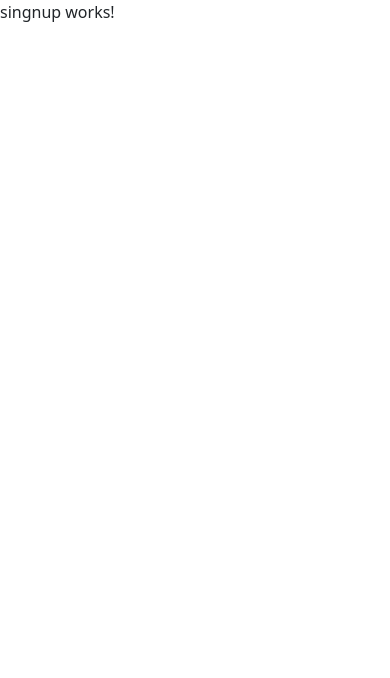
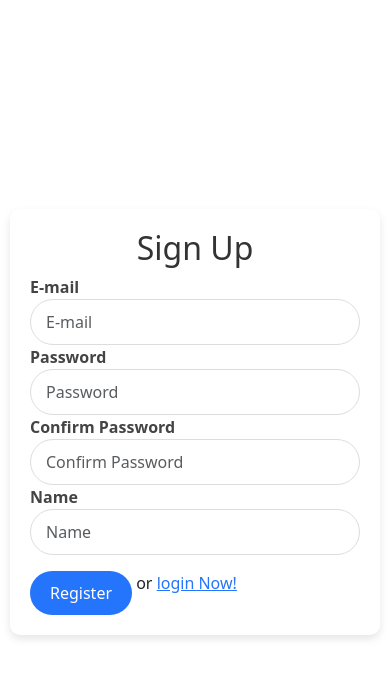
Before and after one commit to Naduladisanayaka494/Boarding-Money-Handling-Frontend, an Angular app: page /register in a window 390 px wide. Shown: the top 678 px of the page. Built offline with nearby package versions, Linux system fonts and the light colour scheme.

Commit message:
auth api created

```diff
--- a/src/app/auth/components/singnup/singnup.component.html
+++ b/src/app/auth/components/singnup/singnup.component.html
@@ -1 +1,41 @@
-<p>singnup works!</p>
+<div class="bg">
+  <div class="parent">
+    <div class="child">
+      <div class="imgDiv text-center">
+        <h1>Sign Up</h1>
+      </div>
+      <form id="signupForm" novalidate>
+        <div class="form-group">
+          <label for="email">E-mail</label>
+          <input type="email" class="form-control" id="email" placeholder="E-mail" required>
+          <div class="invalid-feedback">
+            The input is not a valid E-mail.
+          </div>
+        </div>
+        <div class="form-group">
+          <label for="password">Password</label>
+          <input type="password" class="form-control" id="password" placeholder="Password" required pattern="(?=.*\d)(?=.*[a-z])(?=.*[A-Z]).{8,}">
+          <div class="invalid-feedback">
+            Password should contain 8 characters, 1 lowercase, 1 uppercase, 1 number, and a special character.
+          </div>
+        </div>
+        <div class="form-group">
+          <label for="checkPassword">Confirm Password</label>
+          <input type="password" class="form-control" id="checkPassword" placeholder="Confirm Password" required>
+          <div class="invalid-feedback">
+            Please confirm your Password.
+          </div>
+        </div>
+        <div class="form-group">
+          <label for="userName">Name</label>
+          <input type="text" class="form-control" id="userName" placeholder="Name" required>
+          <div class="invalid-feedback">
+            Please input your username!
+          </div>
+        </div>
+        <button type="submit" class="btn btn-primary login-form-margin mt-3">Register</button>
+        or <a href="/login">login Now!</a>
+      </form>
+    </div>
+  </div>
+</div>
--- a/src/app/auth/components/singnup/singnup.component.scss
+++ b/src/app/auth/components/singnup/singnup.component.scss
@@ -0,0 +1,82 @@
+body {
+  background-color: #F8F8F8;
+  font-family: Arial, sans-serif;
+}
+
+.bg {
+  background-color: #ffffff;
+  height: 100vh;
+}
+
+.parent {
+  display: flex;
+  justify-content: center;
+  align-items: center;
+  height: 100%;
+}
+
+.child {
+  background: #ffffff;
+  padding: 30px;
+  border-radius: 10px;
+  box-shadow: 0 4px 8px rgba(0, 0, 0, 0.1);
+  width: 100%;
+  max-width: 400px;
+  margin: 20px;
+}
+
+.imgDiv h1 {
+  font-size: 2.5em;
+  color: #333;
+}
+
+.form-group label {
+  color: #444;
+  font-weight: bold;
+}
+
+.form-group input {
+  border-radius: 30px;
+  border: 1px solid #ddd;
+  padding: 10px 15px;
+}
+
+.form-group input:focus {
+  border-color: #6a11cb;
+  box-shadow: 0 0 5px rgba(106, 17, 203, 0.5);
+}
+
+.form-group .invalid-feedback {
+  color: #ff4d4f;
+}
+
+.btn-primary {
+  background: #2575fc;
+  border: none;
+  border-radius: 30px;
+  padding: 10px 20px;
+  transition: background 0.3s;
+}
+
+.btn-primary:hover {
+  background: #6a11cb;
+}
+
+a {
+  color: #2575fc;
+}
+
+a:hover {
+  color: #6a11cb;
+}
+
+@media (max-width: 768px) {
+  .child {
+    padding: 20px;
+    margin: 10px;
+  }
+
+  .imgDiv h1 {
+    font-size: 2em;
+  }
+}
```
Also changed, not shown: src/app/auth/services/auth/auth.service.ts (+11 -3 lines), src/app/auth/services/storage/storage.service.ts (+55 -2 lines).
